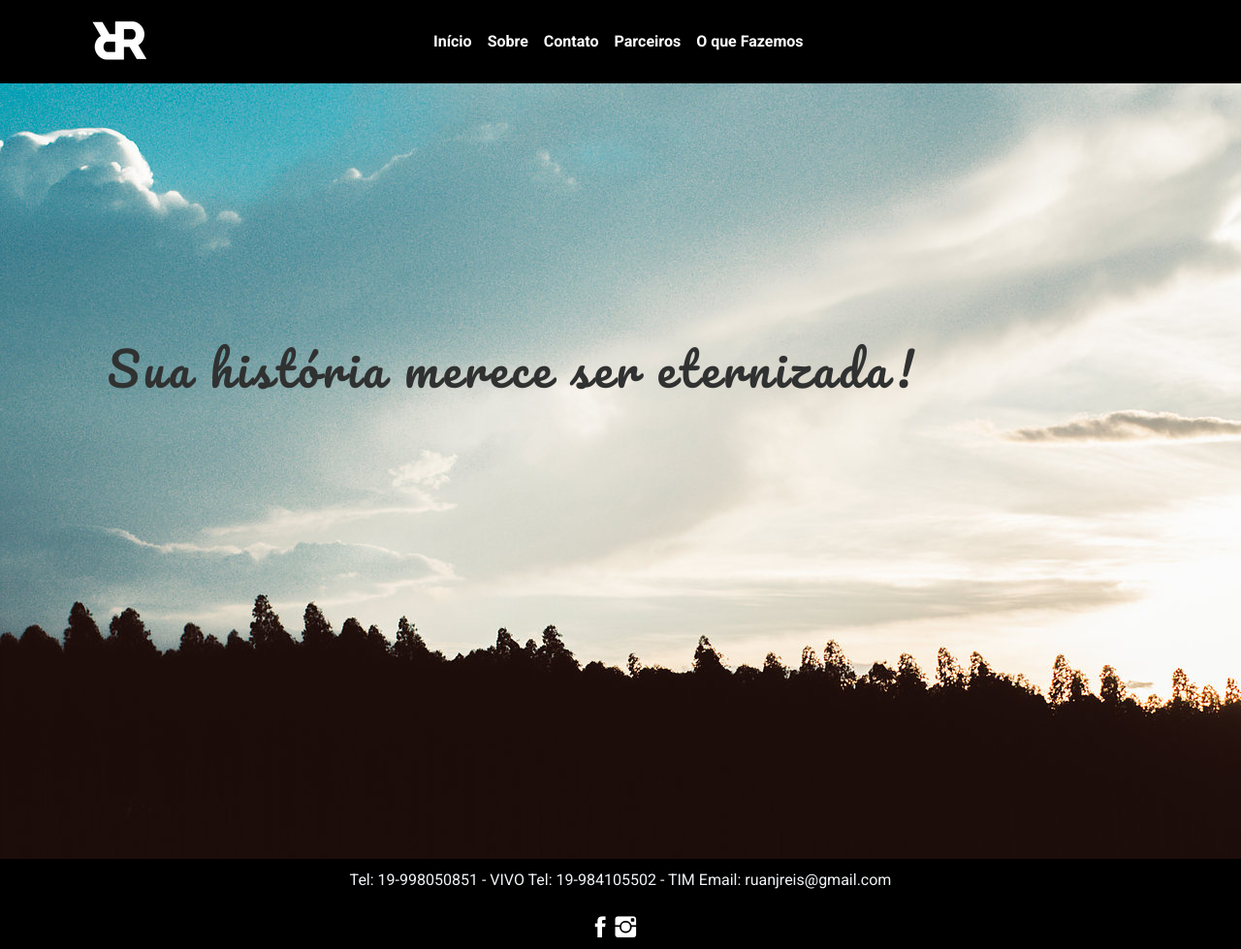
After one commit to GabrielCoelho/ruanreisf, a WordPress theme: template pagina-contato.php in a window 1280 px wide. The commit adds this page. Shown: the whole page at 97% size. Run offline with PHP 8.4 and a stand-in for WordPress, Linux system fonts and the light colour scheme; the site name, menu and one post (Sample post) are stand-ins, and other content is empty; some libraries are stand-ins or nearby versions; some web fonts are replaced.

Commit message:
Criação da página de contato. Primeiras estilizações da página!

```diff
--- a/assets/css/componentes.css
+++ b/assets/css/componentes.css
@@ -296,3 +296,22 @@ h6.text-center{
 }
 
 /* ============ 3.2. Contato =================== */
+
+.bg-contato-box{
+    height: 100vh;
+    max-width: 100vw;
+    background: url('../../uploads/bg-contato.jpg') fixed no-repeat;
+}
+
+.bg-contato-box .container span{
+    margin: 0 2%;
+    color: #303131;
+    letter-spacing: 0.08em;
+    position: absolute;
+    top: 43%;
+}
+
+span.texto-contato{
+    font-family: 'Pacifico', hand;
+    font-size: 3em;
+}
--- /dev/null
+++ b/pagina-contato.php
@@ -0,0 +1,14 @@
+<?php
+// Template Name: Contato
+get_header();
+?>
+
+<div class="bg-contato-box">
+    <div class="container">
+        <span class="texto-contato">
+            Sua história merece ser eternizada!
+        </span>
+    </div>
+</div>
+
+<?php get_footer();?>
```
